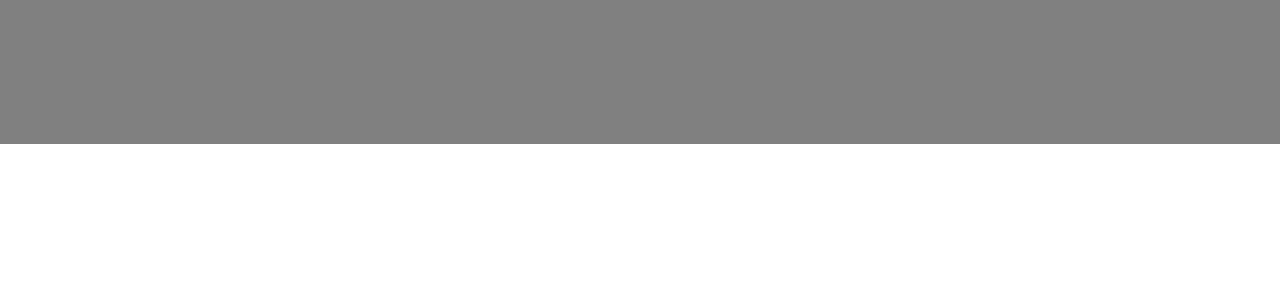
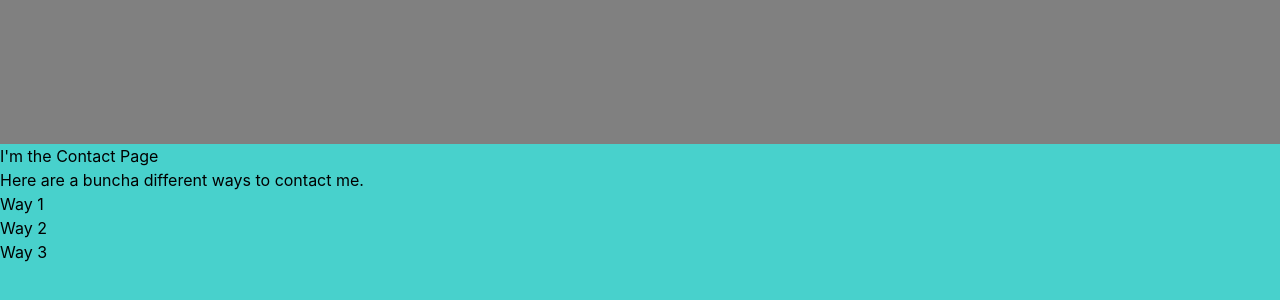
Before and after one commit to brett-ranieri/web-port-react, a React (Create React App) app: page / in a window 1280 px wide. Shown: the part 2256-2556 px from the top of the page. Before the commit the page ends 2400 px from the top, so only its background shows below. Built offline with nearby package versions, Linux system fonts and the light colour scheme.

Commit message:
add contactPage

```diff
--- a/src/App.js
+++ b/src/App.js
@@ -1,6 +1,7 @@
-import FullPageScroll from "./components/FullPageScroll";
+// import FullPageScroll from "./components/FullPageScroll";
 import AboutPage from "./components/AboutPage";
 import ProjectPage from "./components/ProjectPage";
+import ContactPage from "./components/ContactPage";
 import "./App.css";
 
 function App() {
@@ -14,6 +15,7 @@ function App() {
 			/>
 			<ProjectPage />
 			<AboutPage />
+			<ContactPage />
 		</div>
 	);
 }
--- /dev/null
+++ b/src/components/ContactPage.js
@@ -0,0 +1,17 @@
+import React from "react";
+
+const ContactPage = () => {
+	return (
+		<div className='contact main-view-comp'>
+			<h1>I'm the Contact Page</h1>
+			<p>Here are a buncha different ways to contact me.</p>
+			<ul>
+				<li>Way 1</li>
+				<li>Way 2</li>
+				<li>Way 3</li>
+			</ul>
+		</div>
+	);
+};
+
+export default ContactPage;
```
